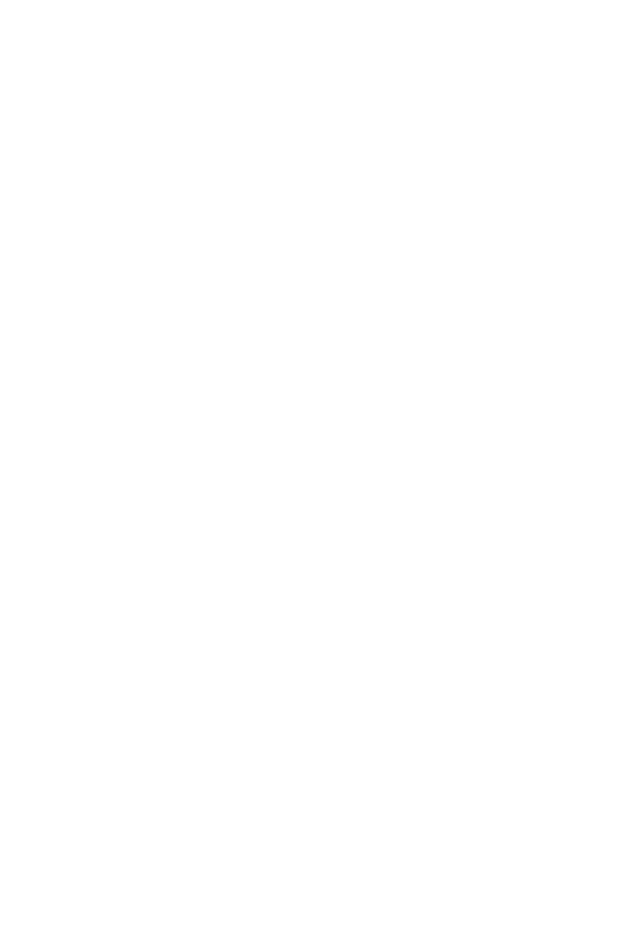
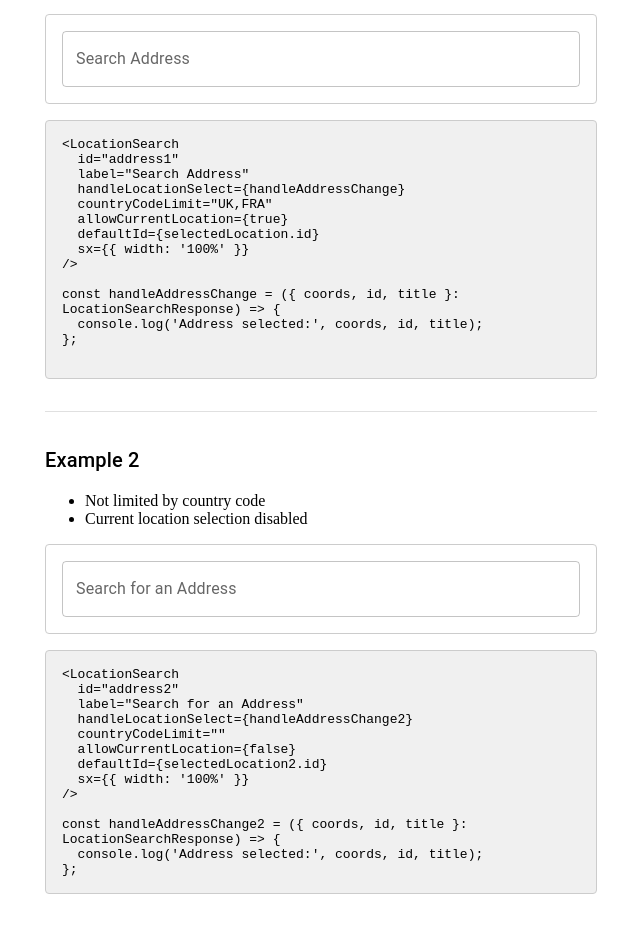
Before and after one commit to andyreid138/location-search-field, a React (Vite) app: page / in a window 1280 px wide. Shown: the part 240-1172 px from the top of the page, without its empty margins (319-959 px from the left). Before the commit the page ends 800 px from the top, so only its background shows below. Built offline with nearby package versions, Linux system fonts and the light colour scheme; no server answers.

Commit message:
Adding more documentation

```diff
--- a/src/App.tsx
+++ b/src/App.tsx
@@ -1,53 +1,112 @@
-import { useState } from 'react'
-import LocationSearch from '../lib/components/LocationSearch'
-import './App.css'
-import { LocationSearchResponse } from '../lib/types'
-import { Container, Typography } from '@mui/material'
+import { useState } from 'react';
+import LocationSearch from '../lib/components/LocationSearch';
+import './App.css';
+import { LocationSearchResponse } from '../lib/types';
+import { Container, Divider, Typography, Box } from '@mui/material';
 
 function App() {
+  const [selectedLocation, setSelectedLocation] = useState<LocationSearchResponse>({ id: '' });
+  const [selectedLocation2, setSelectedLocation2] = useState<LocationSearchResponse>({ id: '' });
 
-  const [selectedLocation, setSelectedLocation] = useState<LocationSearchResponse>( { id: '' } );
+  const handleAddressChange = ({ coords, id, title }: LocationSearchResponse) => {
+    console.log('Address selected:', coords, id, title);
+    setSelectedLocation({ id, coords, title });
+  };
 
-  const handleAddressChange = ({ coords, id, title} : LocationSearchResponse) => {
-
-    console.log('address selected', coords, id, title)
-    setSelectedLocation ( { id: id, coords: coords, title: title } );
-
+  const handleAddressChange2 = ({ coords, id, title }: LocationSearchResponse) => {
+    console.log('Address selected:', coords, id, title);
+    setSelectedLocation2({ id, coords, title });
   };
 
   return (
     <>
-        <Container maxWidth="sm" sx={{ mt: 10 }}>
+      <Container maxWidth="sm" sx={{ mt: 10, mb: 10 }}>
+        <Typography variant="h4" sx={{ mb: 4 }}>Location Search Field</Typography>
+        <Typography variant="h6">Example 1</Typography>
+        <ul>
+          <li>Limited to just UK and France results</li>
+          <li>Allows current location selection</li>
+        </ul>
+        <Box sx={{ p: 2, border: '1px solid #ccc', borderRadius: 1, mb: 2 }}>
+          <LocationSearch
+            id="address1"
+            label="Search Address"
+            handleLocationSelect={handleAddressChange}
+            countryCodeLimit="UK,FRA"
+            allowCurrentLocation={true}
+            defaultId={selectedLocation.id}
+            sx={{ width: '100%' }}
+          />
+        </Box>
+        {selectedLocation.id && (
+          <Box sx={{ p: 2, mt: 2, mb:2, border: '1px solid #ccc', borderRadius: 1, wordBreak: 'break-word' }}>
+            <Typography><b>Currently Selected Item:</b></Typography>
+            <Typography>Title: <i>{selectedLocation.title}</i></Typography>
+            <Typography>Coords: <i>{selectedLocation.coords?.latitude}, {selectedLocation.coords?.longitude}</i></Typography>
+            <Typography>ID: <i>{selectedLocation.id}</i></Typography>
+          </Box>
+        )}
+        <Box sx={{ p: 2, border: '1px solid #ccc', borderRadius: 1, backgroundColor: '#f0f0f0', color: '#000', fontFamily: 'monospace', whiteSpace: 'pre-wrap', mb: 2 }}>
+          {`<LocationSearch
+  id="address1"
+  label="Search Address"
+  handleLocationSelect={handleAddressChange}
+  countryCodeLimit="UK,FRA"
+  allowCurrentLocation={true}
+  defaultId={selectedLocation.id}
+  sx={{ width: '100%' }}
+/>
 
-            <LocationSearch
-              id="address"
-              label="Search Address"
-              handleLocationSelect={ handleAddressChange }
-              countryCodeLimit = "USA"
-              allowCurrentLocation = { true }
-              defaultId = { selectedLocation.id }
-              sx={{ width: '100%' }}
-            />
+const handleAddressChange = ({ coords, id, title }: LocationSearchResponse) => {
+  console.log('Address selected:', coords, id, title);
+};
 
-            {
-              ( selectedLocation.id ?
+`}
+        </Box>
+        <Divider sx={{ mt: 4, mb: 4 }} />
+        <Typography variant="h6">Example 2</Typography>
+        <ul>
+          <li>Not limited by country code</li>
+          <li>Current location selection disabled</li>
+        </ul>
+        <Box sx={{ p: 2, border: '1px solid #ccc', borderRadius: 1, mb: 2 }}>
+          <LocationSearch
+            id="address2"
+            label="Search for an Address"
+            handleLocationSelect={handleAddressChange2}
+            countryCodeLimit=""
+            allowCurrentLocation={false}
+            defaultId={selectedLocation2.id}
+            sx={{ width: '100%' }}
+          />
+        </Box>
+        {selectedLocation2.id && (
+          <Box sx={{ p: 2, mt: 2, mb:2, border: '1px solid #ccc', borderRadius: 1, wordBreak: 'break-word' }}>
+            <Typography><b>Currently Selected Item:</b></Typography>
+            <Typography>Title: <i>{selectedLocation2.title}</i></Typography>
+            <Typography>Coords: <i>{selectedLocation2.coords?.latitude}, {selectedLocation2.coords?.longitude}</i></Typography>
+            <Typography>ID: <i>{selectedLocation2.id}</i></Typography>
+          </Box>
+        )}
+        <Box sx={{ p: 2, border: '1px solid #ccc', borderRadius: 1, backgroundColor: '#f0f0f0', color: '#000', fontFamily: 'monospace', whiteSpace: 'pre-wrap', mb: 2 }}>
+          {`<LocationSearch
+  id="address2"
+  label="Search for an Address"
+  handleLocationSelect={handleAddressChange2}
+  countryCodeLimit=""
+  allowCurrentLocation={false}
+  defaultId={selectedLocation2.id}
+  sx={{ width: '100%' }}
+/>
 
-                <Typography sx={{ p: 5, mt: 5, overflowWrap: 'break-word', border: '1px solid #ccc' }}>
-                  <b>Currently Selected Item:</b><br /><br />
-                  Title:<br /><i>{ selectedLocation.title } </i><br />
-                  Coords:<br /><i>{ selectedLocation.coords?.latitude }, { selectedLocation.coords?.longitude }</i><br />
-                  ID:<br /><i>{selectedLocation.id }</i>
-                </Typography>
-              : null )
-
-            }
-
-
+const handleAddressChange2 = ({ coords, id, title }: LocationSearchResponse) => {
+  console.log('Address selected:', coords, id, title);
+};
+`}
+        </Box>
       </Container>
-
-
     </>
-  )
+  );
 }
 
-export default App
+export default App;
```
Also changed, not shown: package.json (+6 -4 lines), 2 other files (tests, documents, lock files or other folders).
